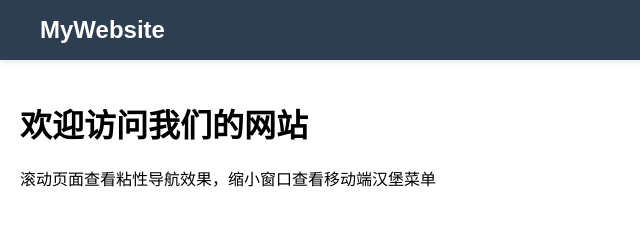
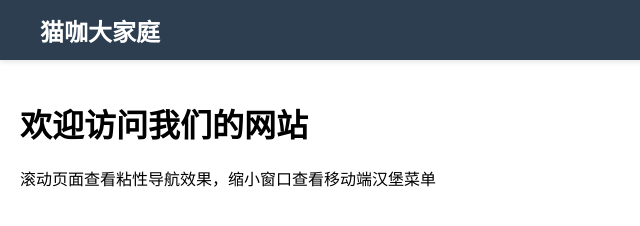
Before and after one commit to catastrophs/catastrophs.github.io, a plain HTML site: page index.html in a window 1280 px wide. Shown: the top 226 px of the page, 0-640 px from the left. Drawn offline with Linux system fonts and the light colour scheme.

Commit message:
Update index.html

```diff
--- a/index.html
+++ b/index.html
@@ -139,7 +139,7 @@
     <nav class="navbar">
         <div class="nav-container">
             <!-- 猫咖新闻/Logo -->
-            <a href="#" class="navbar-brand">MyWebsite</a>
+            <a href="#" class="navbar-brand">猫咖大家庭</a>
 
             <!-- 移动端汉堡按钮 -->
             <div class="hamburger">
```
